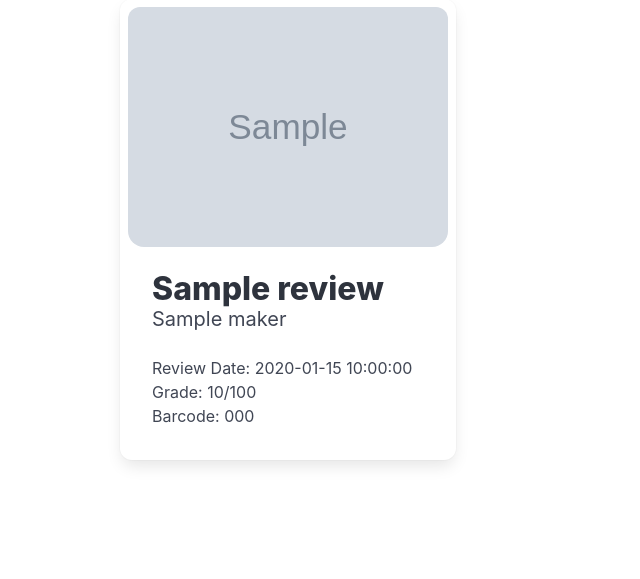
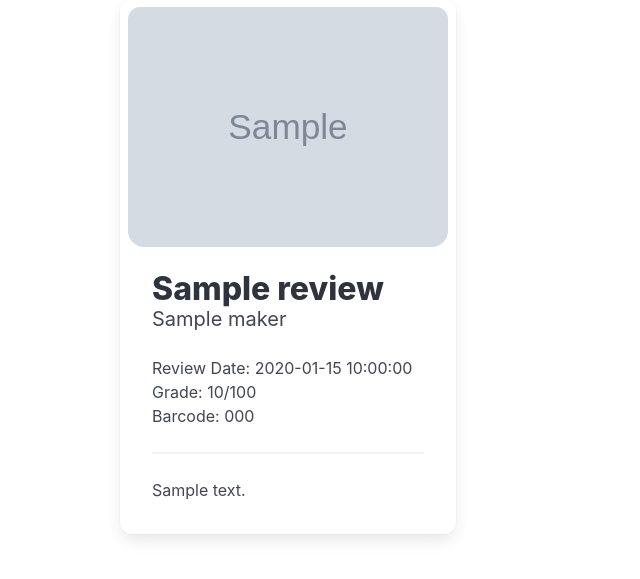
Before and after one commit to volutus/self-domain-flask, a Flask app: template templates/noodles.html in a window 1280 px wide. Shown: the part 165-744 px from the top of the page, without its empty margins (0-640 px from the left). Run offline with Flask 3, Linux system fonts and the light colour scheme; the template is opened without the code that fills it: most values are stand-ins (such as "Sample title", 1, 10 or a date in 2020); grey boxes marked "Sample" are stand-in pictures.

Commit message:
More style tweaks

```diff
--- a/noodles/noodles.py
+++ b/noodles/noodles.py
@@ -14,6 +14,7 @@ def fetch_reviews():
     from noodle_review nr
     join noodles no on nr.noodle_id = no.id
     join noodle_maker nm on no.maker_id = nm.id
+    fetch first 1 rows only;
     '''
 
     cur = conn.cursor()
--- a/static/css/noodles.css
+++ b/static/css/noodles.css
@@ -15,3 +15,7 @@ img.noodle-image {
     padding: 0.5rem;
     margin: 0.5rem;
 }
+
+.hidden {
+    display: none;
+}
--- a/templates/noodles.html
+++ b/templates/noodles.html
@@ -36,6 +36,8 @@
             <div class="">Review Date: {{r.review_date}}</div>
             <div class="">Grade: {{r.score}}/100</div>
             <div class="">Barcode: {{r.barcode}}</div>
+            <hr>
+            <div class="">{{r.review | replace('\n', '<br>') | safe }}</div>
           </div>
         </div>
         {% endfor %}
```
Also changed, not shown: 1 other file.
